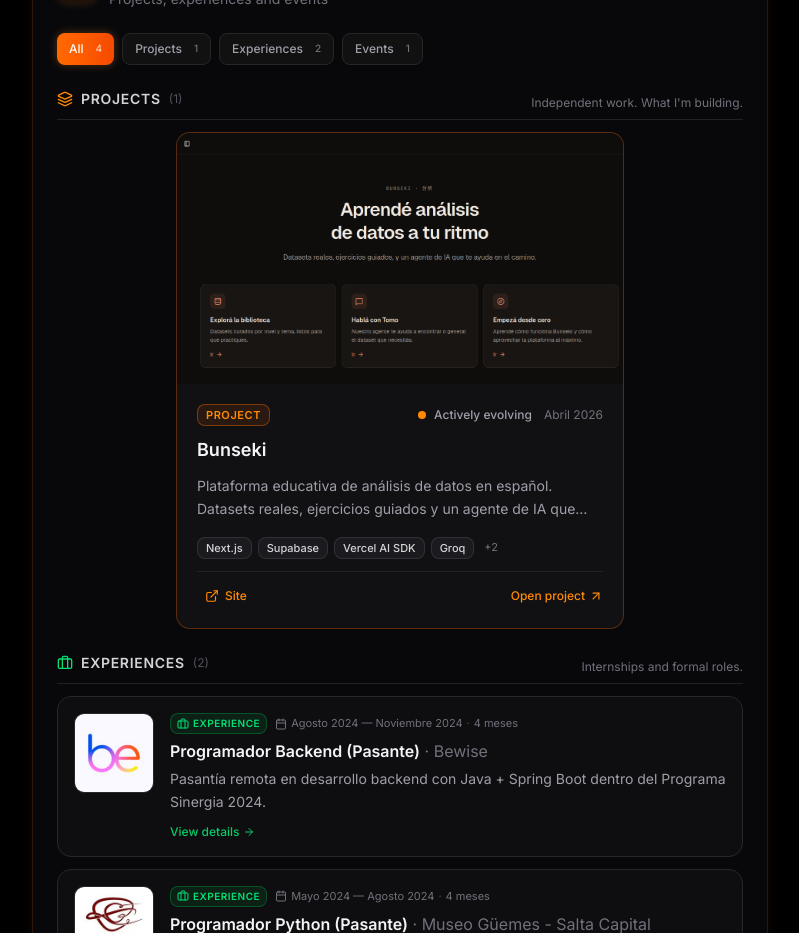
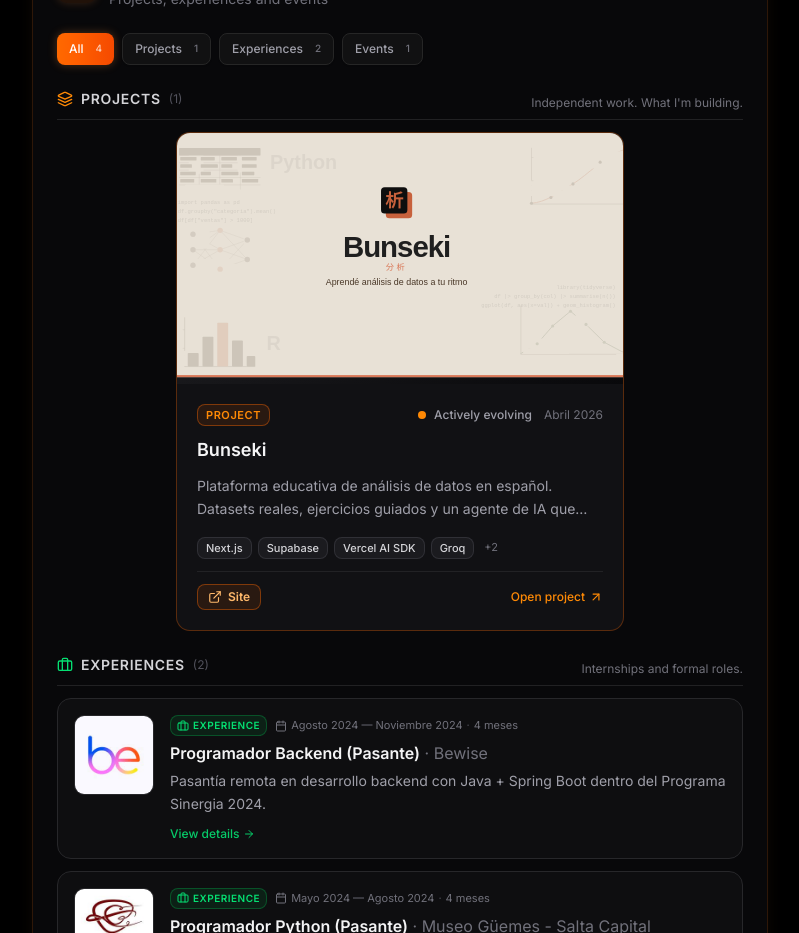
Before and after one commit to RamiroSGaspar/portfolio_web_RamiroSGaspar, a Next.js app: page / in a window 1280 px wide. Shown: the part 1340-2273 px from the top of the page, without its empty margins (240-1039 px from the left). Built offline with nearby package versions, Linux system fonts and the light colour scheme.

Commit message:
style: update flyer thumbnail and web button design
Restore 'bunseki-og.svg' as card thumbnail and project view tile; harmonize web button with "PROYECTO" badge.

Co-authored-by: Ramiro Sebastian Gaspar <175466282+RamiroSGaspar@users.noreply.github.com>

```diff
--- a/components/portfolio/cards/project-card.tsx
+++ b/components/portfolio/cards/project-card.tsx
@@ -106,7 +106,7 @@ export function ProjectCard({ project, onOpen }: Props) {
                 target="_blank"
                 rel="noopener noreferrer"
                 onClick={(e) => e.stopPropagation()}
-                className="inline-flex items-center gap-1.5 rounded-md px-2 py-1 text-xs font-medium text-orange-400 hover:bg-orange-500/15 hover:text-orange-300 transition-colors"
+                className="inline-flex items-center gap-1.5 rounded-md border border-orange-500/40 bg-orange-500/10 px-2.5 py-1 text-xs font-semibold text-orange-300 hover:border-orange-400/60 hover:bg-orange-500/20 hover:text-orange-200 transition-colors"
                 aria-label={`${t("work.viewDemo")} - ${project.title}`}
               >
                 <ExternalLink className="w-3.5 h-3.5" aria-hidden="true" />
--- a/data/portfolio.json
+++ b/data/portfolio.json
@@ -43,11 +43,11 @@
       "demoUrl": "https://bunseki-web.vercel.app/",
       "technologies": ["Next.js", "Supabase", "Vercel AI SDK", "Groq", "Llama 3.3 70B", "Tailwind"],
       "images": [
+        "/images/bunseki-og.svg",
         "/images/bunseki-home.png",
         "/images/bunseki-home-light.png",
         "/images/bunseki-library.png",
-        "/images/bunseki-tomo.png",
-        "/images/bunseki-og.svg"
+        "/images/bunseki-tomo.png"
       ],
       "features": [
         "Biblioteca de datasets reales organizados por nivel",
```
